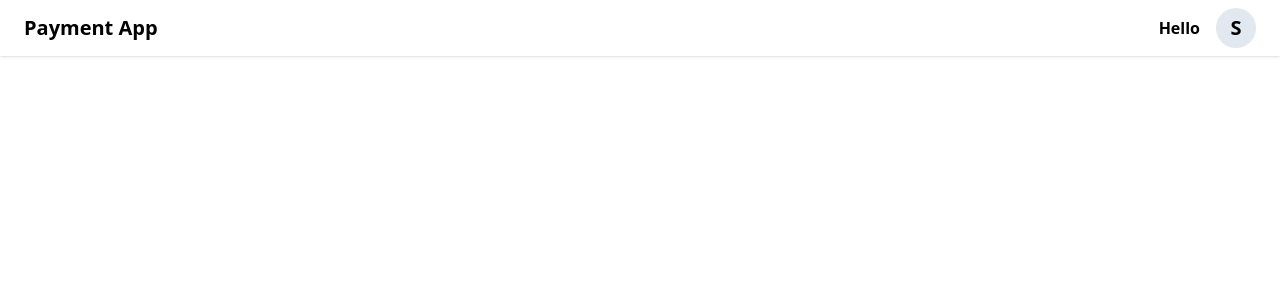
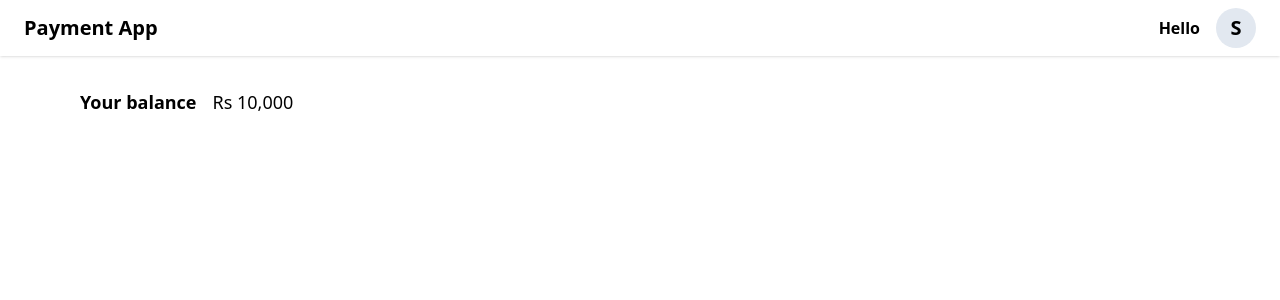
Before and after one commit to sachinDev07/WalletPay-Mern, a React (Vite) app in the folder frontend/: page /dashboard in a window 1280 px wide. Shown: the top 300 px of the page. Built offline with nearby package versions, Linux system fonts and the light colour scheme.

Commit message:
Added balance component

```diff
--- /dev/null
+++ b/frontend/src/components/Balance.tsx
@@ -0,0 +1,12 @@
+const Balance = ({ value }: { value: number }) => {
+  return (
+    <div className="flex">
+      <div className="font-bold text-lg">Your balance</div>
+      <div className="font-medium ml-4 text-lg">
+        Rs {value.toLocaleString()}
+      </div>
+    </div>
+  );
+};
+
+export default Balance;
--- a/frontend/src/pages/Dashboard.tsx
+++ b/frontend/src/pages/Dashboard.tsx
@@ -1,5 +1,13 @@
+import Balance from "../components/Balance";
+
 const Dashboard = () => {
-  return <div></div>;
+  return (
+    <div className="px-12">
+      <div className="m-8">
+        <Balance value={10000} />
+      </div>
+    </div>
+  );
 };
 
 export default Dashboard;
```
